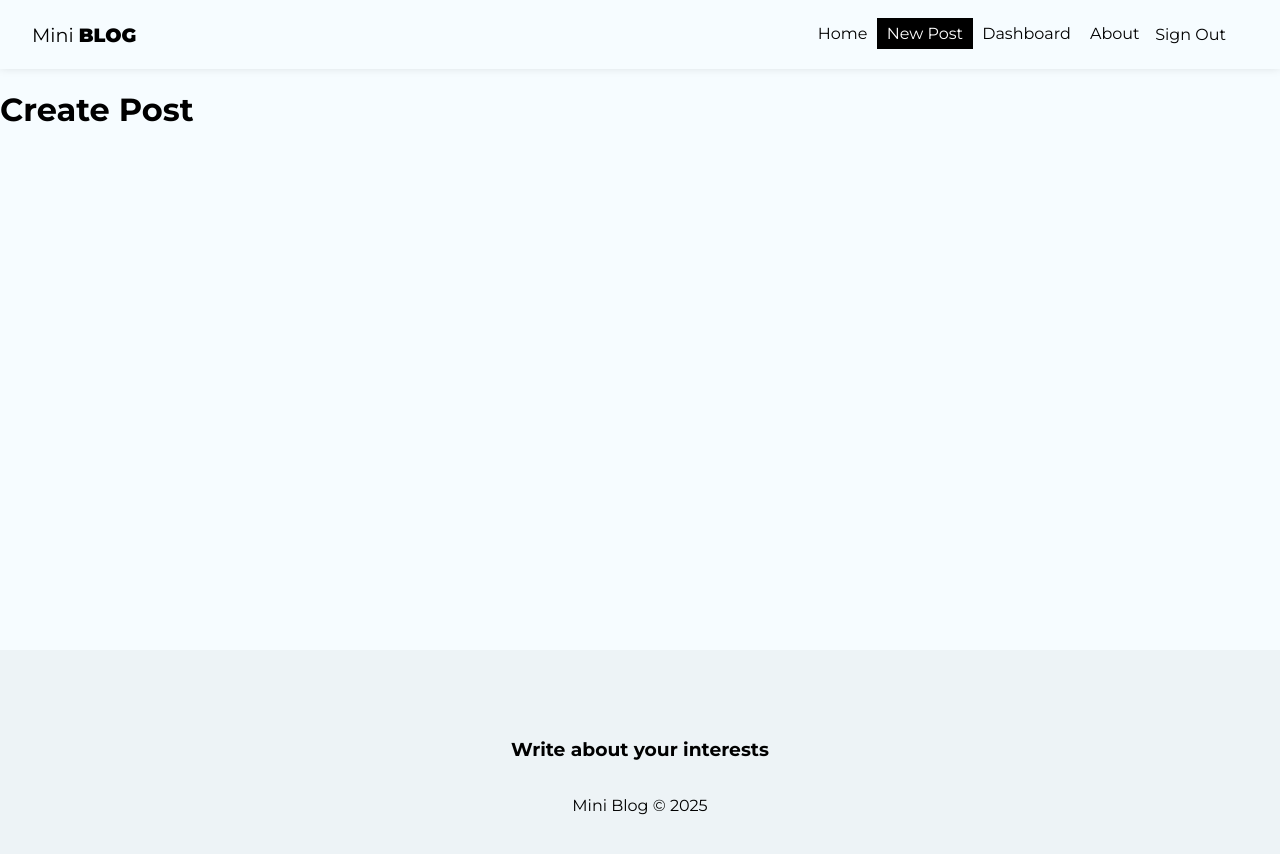
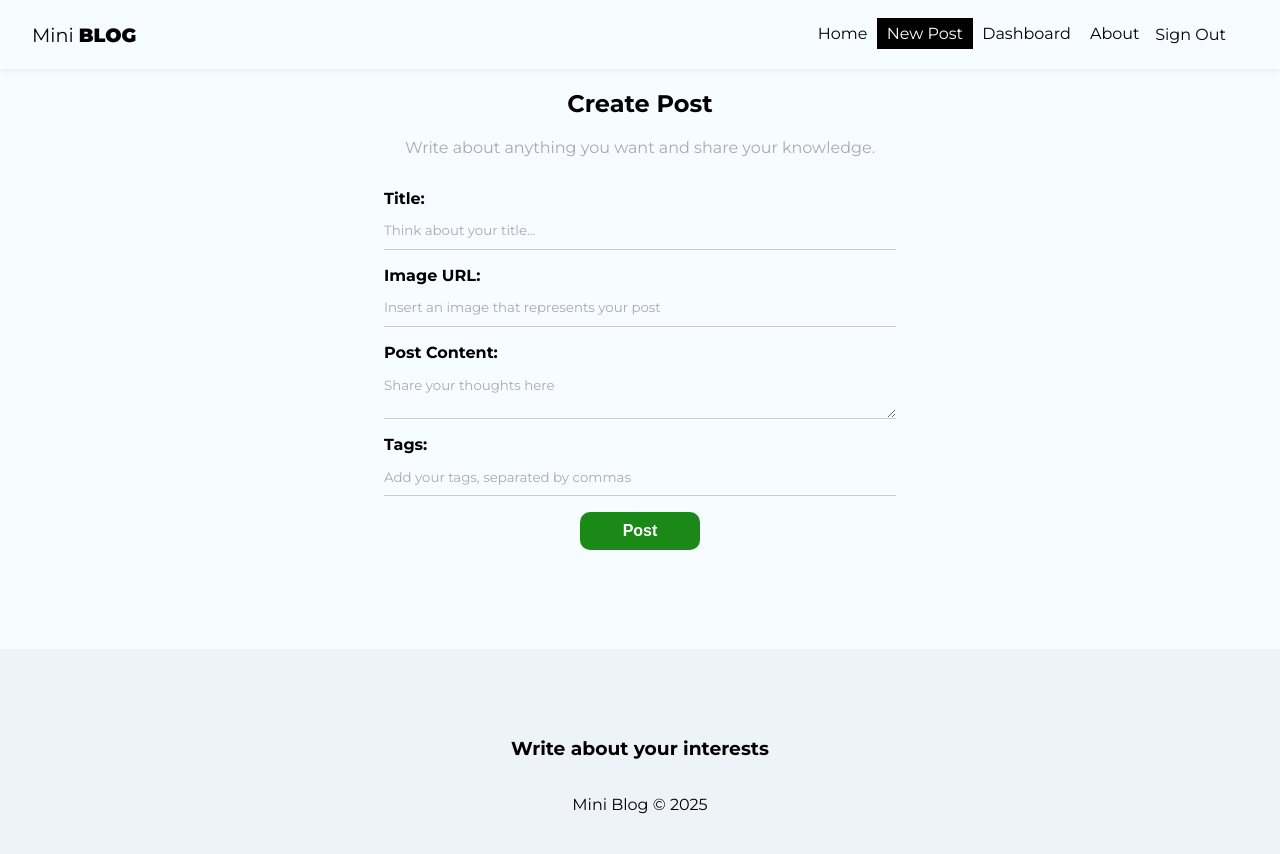
Before and after one commit to deyvisong/miniblog, a React (Create React App) app: page /posts/create in a window 1280 px wide. Shown: the top 854 px of the page. Built offline with nearby package versions, Linux system fonts and the light colour scheme; no server answers; sample sign-in values are in the browser's storage.

Commit message:
insert document firebase

```diff
--- a/src/pages/CreatePost/CreatePost.js
+++ b/src/pages/CreatePost/CreatePost.js
@@ -1,8 +1,79 @@
 import styles from "./CreatePost.module.css";
+
+import { useState } from "react";
+import { useNativate } from "react-router-dom";
+import { useAuthValue } from "../../context/AuthContext";
+import { useAuthentication } from "../../hooks/useAuthentication";
+
 const CreatePost = () => {
+  const [title, setTitle] = useState("");
+  const [image, setImage] = useState("");
+  const [body, setBody] = useState("");
+  const [tags, setTags] = useState([]);
+  const [formError, setFormError] = useState("");
+  const { loading } = useAuthentication;
+
+  const handleSubmit = (e) => {
+    e.preventDefault();
+  };
+
   return (
-    <div>
-      <h1>Create Post</h1>
+    <div className={styles.create_post}>
+      <h2>Create Post</h2>
+      <p>Write about anything you want and share your knowledge.</p>
+      <form onSubmit={handleSubmit}>
+        <label>
+          <span>Title:</span>
+          <input
+            type="text"
+            name="title"
+            required
+            placeholder="Think about your title..."
+            onChange={(e) => setTitle(e.target.value)}
+            value={title}
+          />
+        </label>
+        <label>
+          <span>Image URL:</span>
+          <input
+            type="text"
+            name="image"
+            required
+            placeholder="Insert an image that represents your post"
+            onChange={(e) => setImage(e.target.value)}
+            value={image}
+          />
+        </label>
+        <label>
+          <span>Post Content:</span>
+          <textarea
+            name="body"
+            required
+            placeholder="Share your thoughts here"
+            onChange={(e) => setBody(e.target.value)}
+            value={body}
+          ></textarea>
+        </label>
+        <label>
+          <span>Tags:</span>
+          <input
+            type="text"
+            name="tags"
+            required
+            placeholder="Add your tags, separated by commas"
+            onChange={(e) => setTags(e.target.value)}
+            value={tags}
+          />
+        </label>
+        <button className="btn">Post</button>
+        {/* {!loading && <button className="btn">Sign Up</button>}
+        {loading && (
+          <button className="btn" disabled>
+            Creating...
+          </button>
+        )}
+        {formError && <p className="error">{formError}</p>} */}
+      </form>
     </div>
   );
 };
--- a/src/pages/CreatePost/CreatePost.module.css
+++ b/src/pages/CreatePost/CreatePost.module.css
@@ -0,0 +1,12 @@
+.create_post {
+  text-align: center;
+}
+
+create_post h2 {
+  font-size: 2.2em;
+}
+
+.create_post p {
+  color: #aaa;
+  margin-bottom: 2em;
+}
```
Also changed, not shown: src/hooks/useInsertDocument.js (added, +63 -0 lines).
